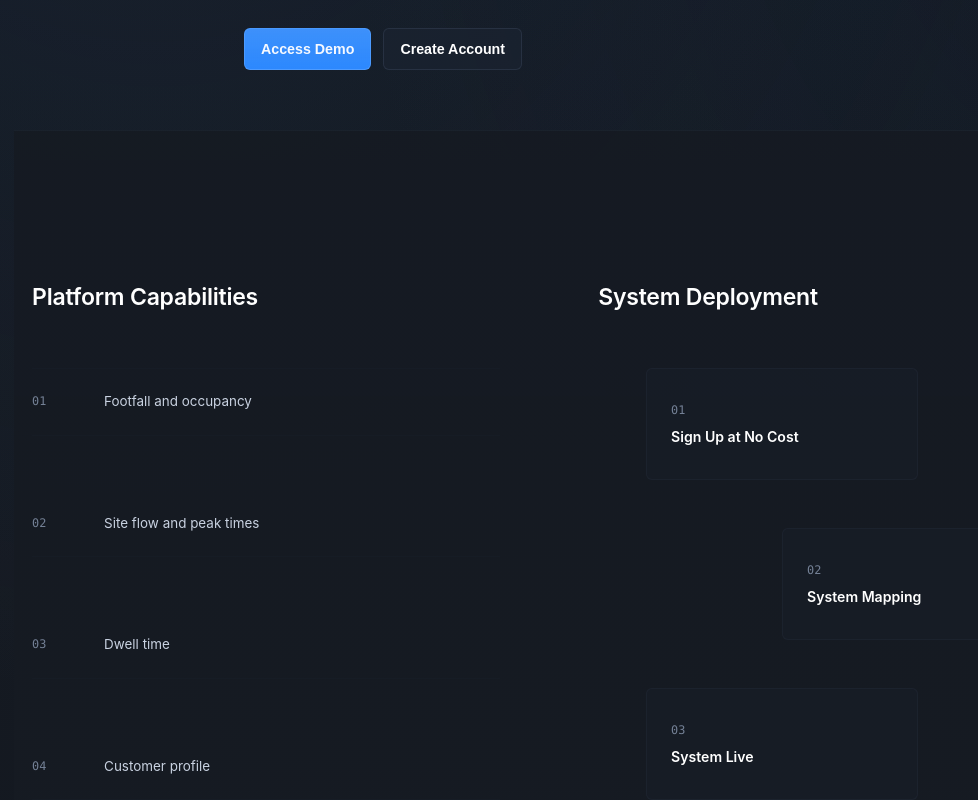
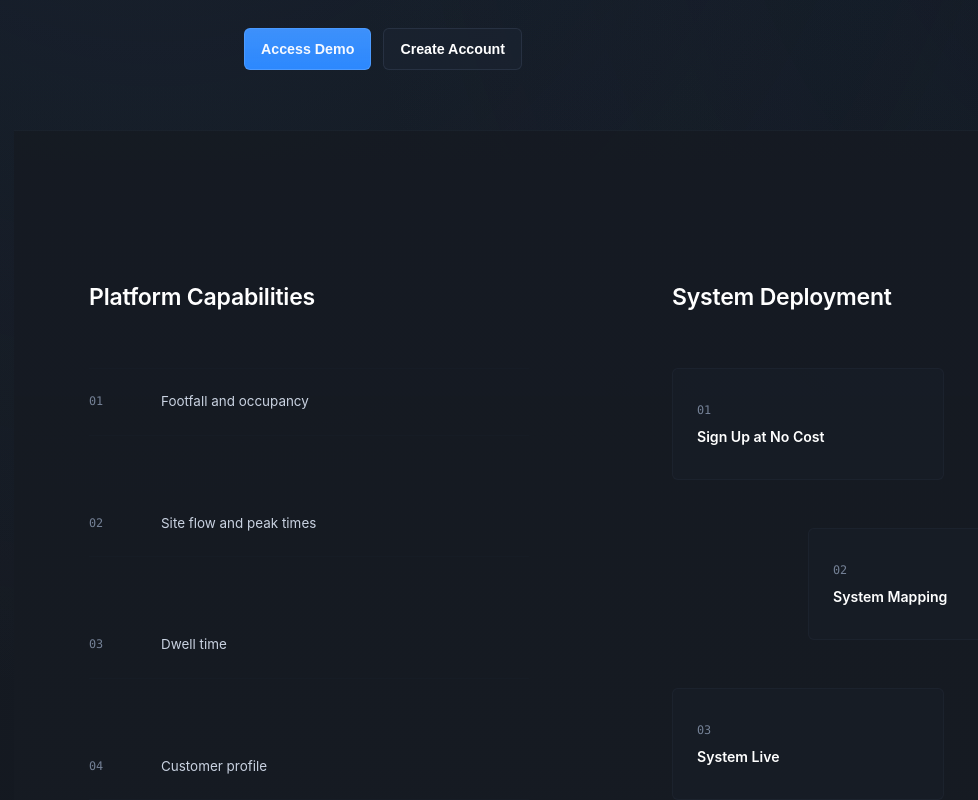
Before and after one commit to Ali-Nigzu/portal, a React (Vite) app in the folder frontend/: page / in a window 1280 px wide. Shown: the part 440-1240 px from the top of the page, without its empty margins (36-1014 px from the left). Built offline with nearby package versions, Linux system fonts and the light colour scheme; no server answers.

Commit message:
Center capabilities block and rebalance system band columns

```diff
--- a/frontend/src/styles/LandingPage.css
+++ b/frontend/src/styles/LandingPage.css
@@ -149,11 +149,11 @@ body {
 
 .landing-operational-grid {
   display: grid;
-  grid-template-columns: minmax(0, 5.5fr) minmax(0, 6.5fr);
-  gap: 80px;
+  grid-template-columns: repeat(2, minmax(0, 1fr));
+  gap: 96px;
   align-items: stretch;
   min-height: 440px;
-  padding: 152px 0 72px;
+  padding: 152px 48px 72px;
 }
 
 .landing-capabilities,
@@ -161,6 +161,7 @@ body {
   min-height: 100%;
   display: flex;
   flex-direction: column;
+  padding-inline: 20px;
 }
 
 .landing-capabilities h2,
@@ -204,7 +205,7 @@ body {
 }
 
 .landing-capabilities-inner {
-  max-width: 468px;
+  max-width: 440px;
   width: 100%;
   margin-inline: auto;
   min-height: 100%;
@@ -222,7 +223,7 @@ body {
   --deploy-x-step: 136px;
   --deploy-y-step: 48px;
 
-  max-width: 500px;
+  max-width: 460px;
   margin-inline: auto;
   width: 100%;
 }
@@ -411,8 +412,8 @@ body {
 @media (max-width: 1100px) {
   .landing-container { width: min(1180px, calc(100% - 44px)); }
   .landing-operational-grid {
-    gap: 56px;
-    grid-template-columns: minmax(0, 1fr) minmax(0, 1.1fr);
+    gap: 64px;
+    grid-template-columns: repeat(2, minmax(0, 1fr));
   }
 
   .landing-deployment-content {
@@ -429,7 +430,12 @@ body {
     grid-template-columns: 1fr;
     gap: 48px;
     min-height: 0;
-    padding: 112px 0 60px;
+    padding: 112px 36px 60px;
+  }
+
+  .landing-capabilities,
+  .landing-deployment {
+    padding-inline: 0;
   }
 
   .landing-capabilities h2,
@@ -461,7 +467,7 @@ body {
   .landing-hero-actions .btn, .landing-signup-form .btn { width: 100%; }
 
   .landing-operational-grid {
-    padding-top: 96px;
+    padding: 96px 0 0;
     gap: 40px;
   }
 
```
